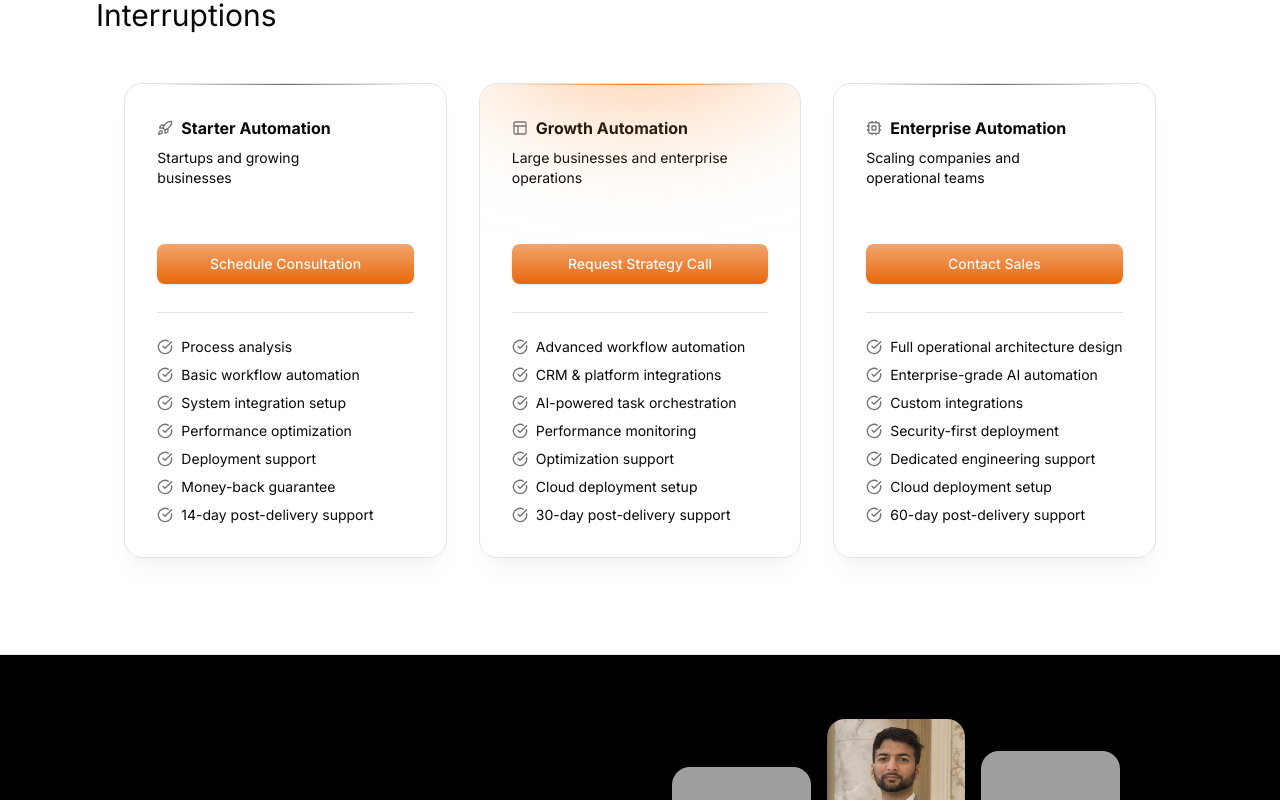
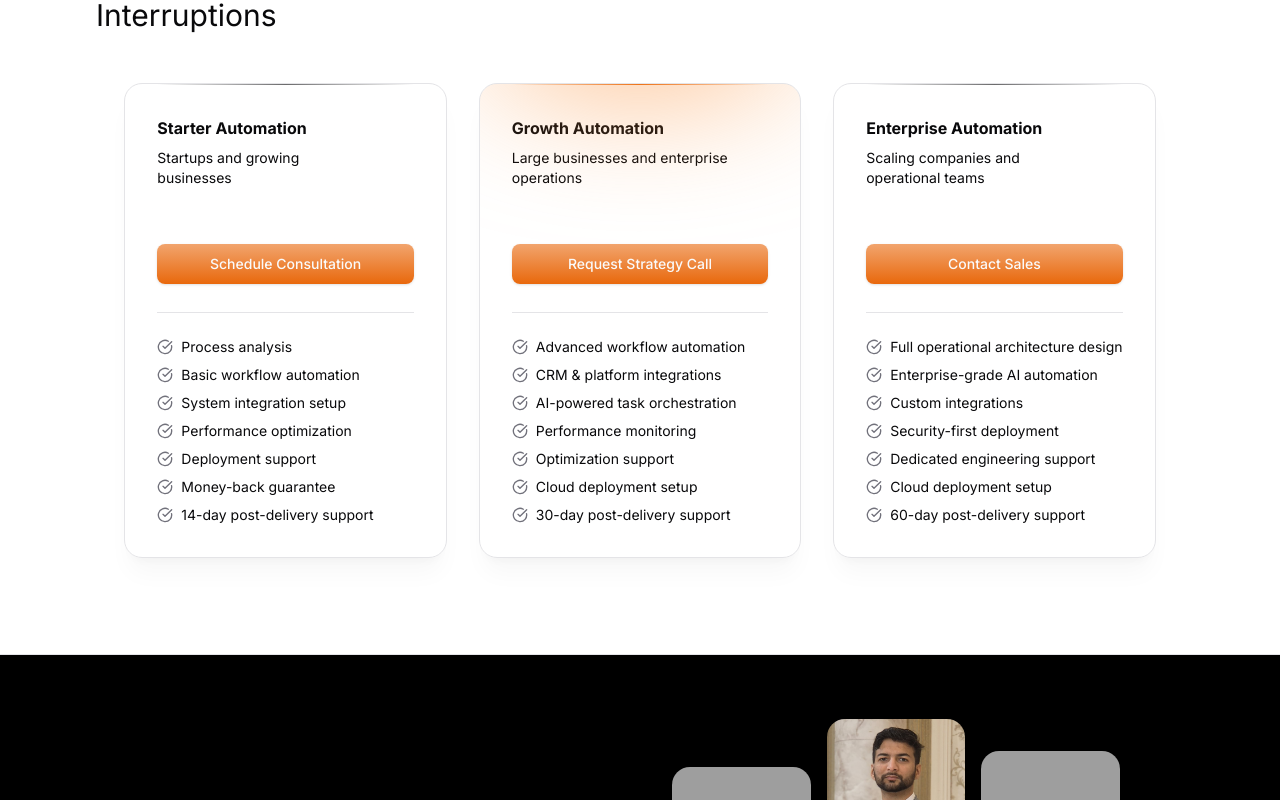
Before and after one commit to AliAzad-Networks/aliazadnetworks-website, a Next.js app in the folder launch-ui/: page /ai-process-automation in a window 1280 px wide. Shown: the part 5620-6420 px from the top of the page. Built offline with nearby package versions, Linux system fonts and the light colour scheme; grey boxes are pictures that could not be loaded.

Commit message:
change design

```diff
--- a/launch-ui/components/sections/ai-process-automation/ai-process-automation-faq/default.tsx
+++ b/launch-ui/components/sections/ai-process-automation/ai-process-automation-faq/default.tsx
@@ -146,7 +146,7 @@ export default function FAQ({
   className,
 }: FAQProps) {
   return (
-    <Section className={cn("py-16 md:py-24 px-8", className)}>
+    <Section className={cn("py-16 md:py-24 px-8 bg-white", className)}>
       <div className="max-w-container mx-auto flex flex-col items-center gap-8">
         <h2 className="text-center text-3xl font-semibold sm:text-5xl">
           {title}
--- a/launch-ui/components/sections/ai-process-automation/ai-process-automation-price/default.tsx
+++ b/launch-ui/components/sections/ai-process-automation/ai-process-automation-price/default.tsx
@@ -98,7 +98,7 @@ export default function Pricing({
               <PricingColumn
                 key={plan.name}
                 name={plan.name}
-                icon={plan.icon}
+
                 description={plan.description}
                 originalPrice={plan.originalPrice}
                 promotionText={plan.promotionText}
```
